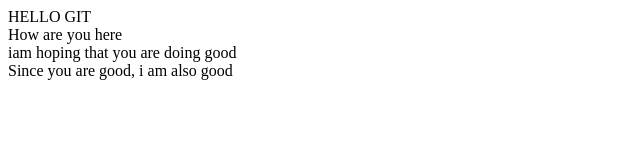
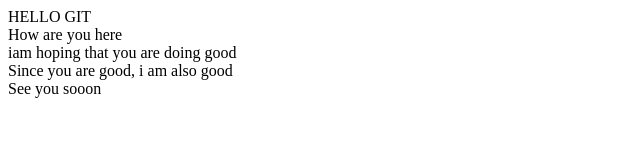
Before and after one commit to hareeshtj96/git_learning2, a website: page index.html in a window 1280 px wide. Shown: the whole page, without its empty margins (0-640 px from the left). Drawn offline with Linux system fonts and the light colour scheme.

Commit message:
addded second message

```diff
--- a/index.html
+++ b/index.html
@@ -15,5 +15,8 @@
 
     <br>
     Since you are good, i am also good
+
+    <br>
+    See you sooon
 </body>
 </html>
```
